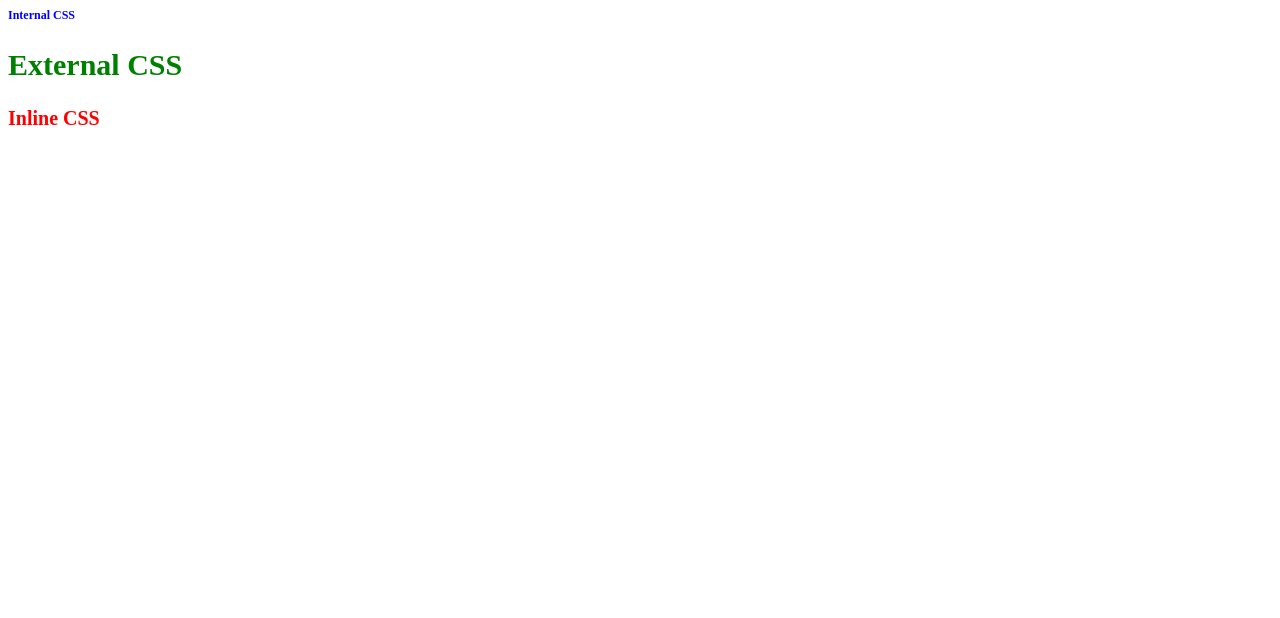
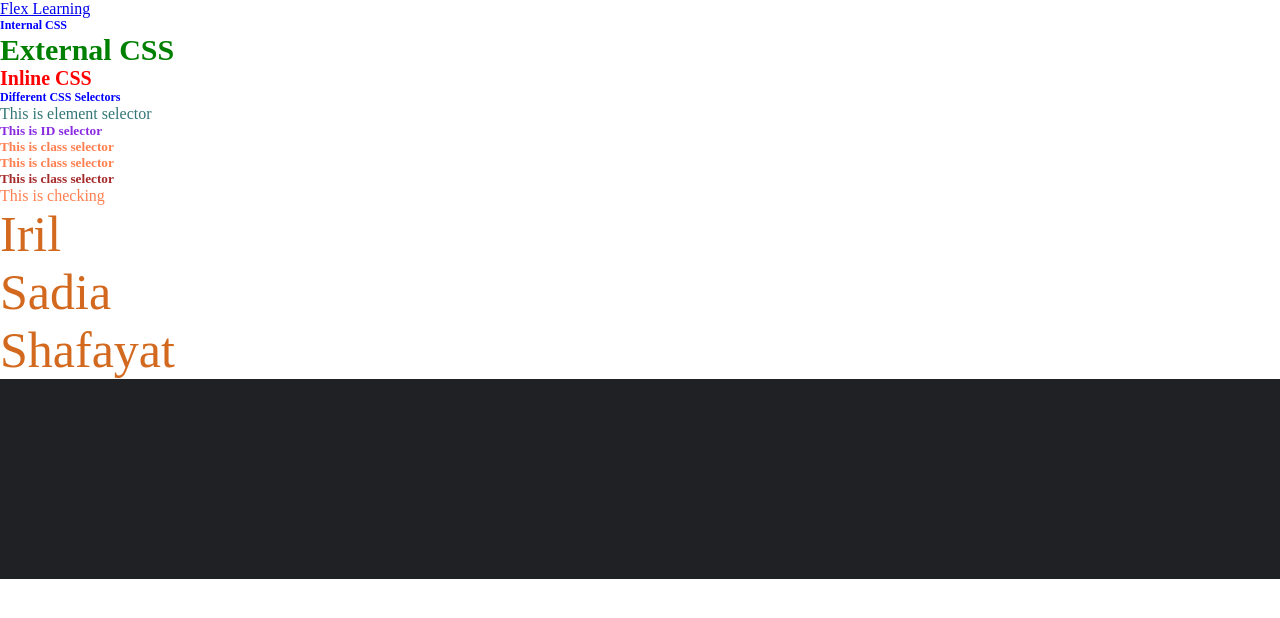
Before and after one commit to iriljahan/basic-css, a plain HTML site: page index.html in a window 1280 px wide. Drawn offline with Linux system fonts and the light colour scheme.

Commit message:
Learning flex and basic css

```diff
--- a/index.html
+++ b/index.html
@@ -16,8 +16,26 @@
     </style>
   </head>
   <body>
+    <header>
+      <a href="./learning-flex.html">Flex Learning</a>
+    </header>
     <h1>Internal CSS</h1>
     <h2>External CSS</h2>
     <h3 style="color: red; font-size: 20px">Inline CSS</h3>
+
+    <h1>Different CSS Selectors</h1>
+
+    <p>This is element selector</p>
+    <h5 id="iril">This is ID selector</h5>
+    <h5 class="coloring">This is class selector</h5>
+    <h5 class="coloring">This is class selector</h5>
+    <h5 class="other-color">This is class selector</h5>
+    <p class="coloring">This is checking</p>
+
+    <p class="iril1">Iril</p>
+    <p class="sadia">Sadia</p>
+    <p class="safa">Shafayat</p>
+
+    <div class="bg-img-check"></div>
   </body>
 </html>
--- a/style.css
+++ b/style.css
@@ -1,4 +1,37 @@
+* {
+  margin: 0;
+  padding: 0;
+}
 h2 {
   color: green;
   font-size: 30px;
 }
+
+p {
+  color: #327777;
+}
+
+#iril {
+  color: blueviolet;
+}
+.coloring {
+  color: coral;
+}
+.other-color {
+  color: brown;
+}
+
+/* gourp selectors */
+.iril1,
+.sadia,
+.safa {
+  color: chocolate;
+  font-size: 50px;
+}
+.bg-img-check {
+  height: 200px;
+  background-image: url("./ss.png");
+  background-repeat: no-repeat;
+  background-position: center;
+  background-size: cover;
+}
```
Also changed, not shown: css/learning-flex.css (added, +26 -0 lines), learning-flex.html (added, +32 -0 lines), ss.png (added).
